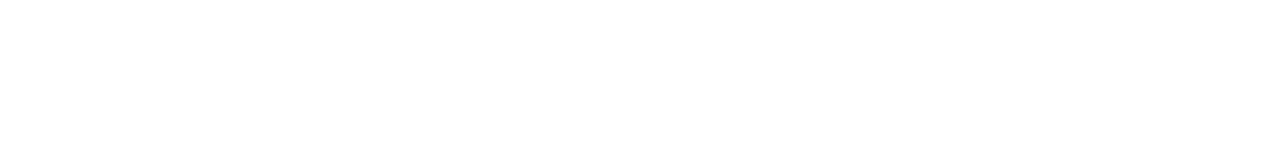
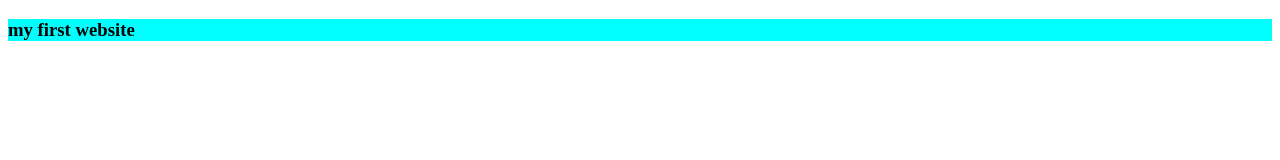
Before and after one commit to dev-rasel-parvez/my-first-github-repo, a plain HTML site: page index.html in a window 1280 px wide. Drawn offline with Linux system fonts and the light colour scheme.

Commit message:
new css apply

```diff
--- a/index.html
+++ b/index.html
@@ -4,8 +4,13 @@
     <meta charset="UTF-8">
     <meta name="viewport" content="width=device-width, initial-scale=1.0">
     <title>my firt github reporisotory</title>
+    <link rel="stylesheet" href="style.css">
 </head>
 <body>
-
+    <div>
+        <h3>
+            my first website
+        </h3>
+    </div>
 </body>
 </html>
--- /dev/null
+++ b/style.css
@@ -0,0 +1,3 @@
+div{
+    background-color: aqua;
+}
```
